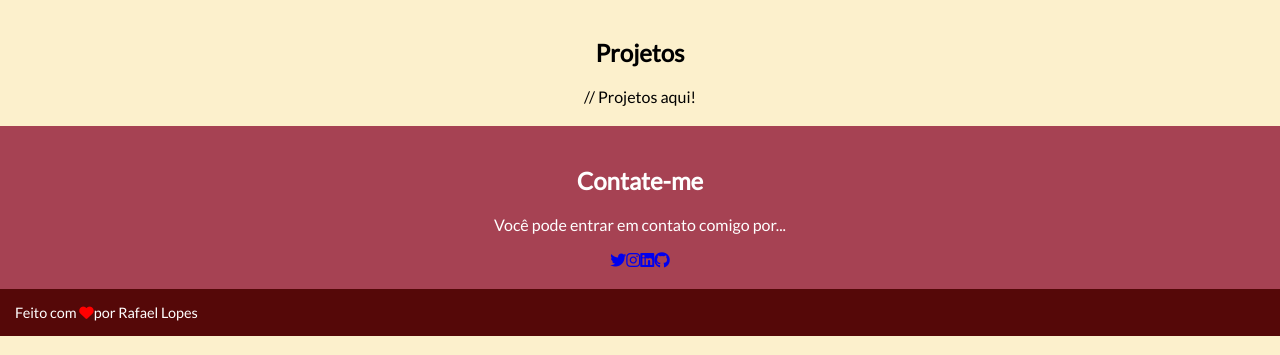
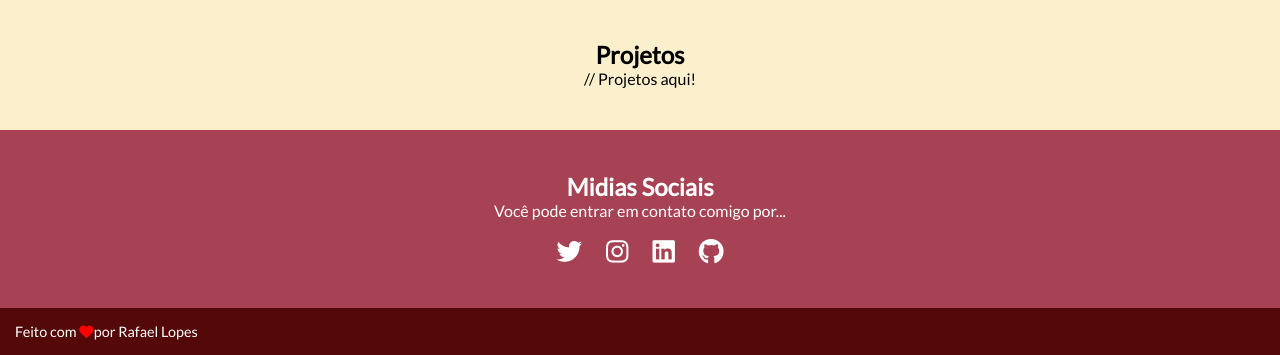
Before and after one commit to rafix923/freecodecamp-projects, a plain HTML site: page responsive-web-design-projects/personal-portfolio-webpage/index.html in a window 1280 px wide. Shown: the part 861-1216 px from the top of the page. Drawn offline with Linux system fonts and the light colour scheme.

Commit message:
Apply styles

```diff
--- a/responsive-web-design-projects/personal-portfolio-webpage/index.html
+++ b/responsive-web-design-projects/personal-portfolio-webpage/index.html
@@ -27,7 +27,7 @@
         // Projetos aqui!
     </section>
     <section id="social" class="social-background">
-        <h2>Contate-me</h2>
+        <h2>Midias Sociais</h2>
         <p>Você pode entrar em contato comigo por...</p>
         <ul class="social-icons" >
             <li><a href="https://twitter.com/RafaelL77859907" target="_blank"><i class="fab fa-twitter"></i></a></li>
--- a/responsive-web-design-projects/personal-portfolio-webpage/styles.css
+++ b/responsive-web-design-projects/personal-portfolio-webpage/styles.css
@@ -68,7 +68,15 @@ body {
 
 section{
     text-align: center;
-    padding: 20px;
+    padding: 42px;
+}
+
+section h2{
+    margin: 0;
+}
+
+section p{
+    margin-top: 0;
 }
 
 .social-background{
@@ -84,6 +92,12 @@ section{
     margin: 0;
 }
 
+.social-icons a{
+    color: #fff;
+    font-size: 1.6rem;
+    margin: 0 12px;
+}
+
 footer {
     background-color: rgb(85, 8, 8);
     color: #fff;
```
